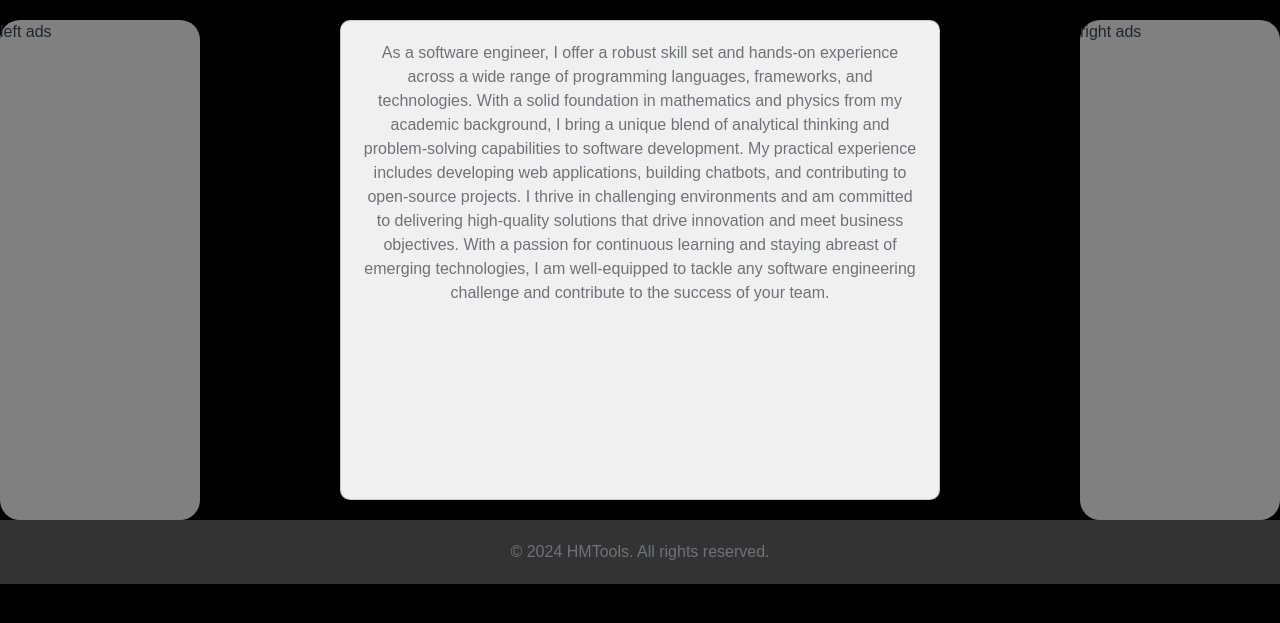
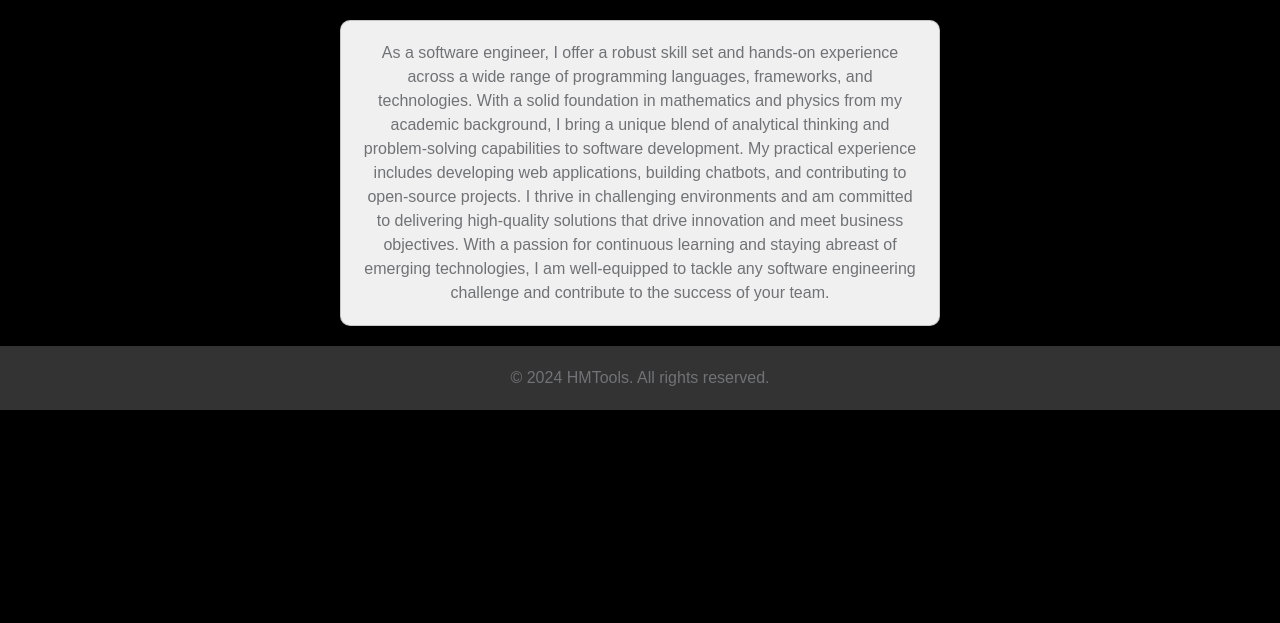
Before and after one commit to AmimiHamza/personal-portfolio, a Flask app: page /about in a window 1280 px wide. Shown: the part 109-732 px from the top of the page. Run offline with Flask 3, Linux system fonts and the light colour scheme; some libraries are stand-ins or nearby versions; some web fonts are replaced.

Commit message:
fix:structure tags

```diff
--- a/templates/about.html
+++ b/templates/about.html
@@ -231,10 +231,8 @@
 
         <!-- Card displaying the description text -->
         <div style="display: flex;">
-            <div class="side-ads2">left ads</div>
             <div class="card"><p>
               As a software engineer, I offer a robust skill set and hands-on experience across a wide range of programming languages, frameworks, and technologies. With a solid foundation in mathematics and physics from my academic background, I bring a unique blend of analytical thinking and problem-solving capabilities to software development. My practical experience includes developing web applications, building chatbots, and contributing to open-source projects. I thrive in challenging environments and am committed to delivering high-quality solutions that drive innovation and meet business objectives. With a passion for continuous learning and staying abreast of emerging technologies, I am well-equipped to tackle any software engineering challenge and contribute to the success of your team.</p></div>
-            <div class="side-ads2">right ads</div>
         </div>
 
 </body>
```
